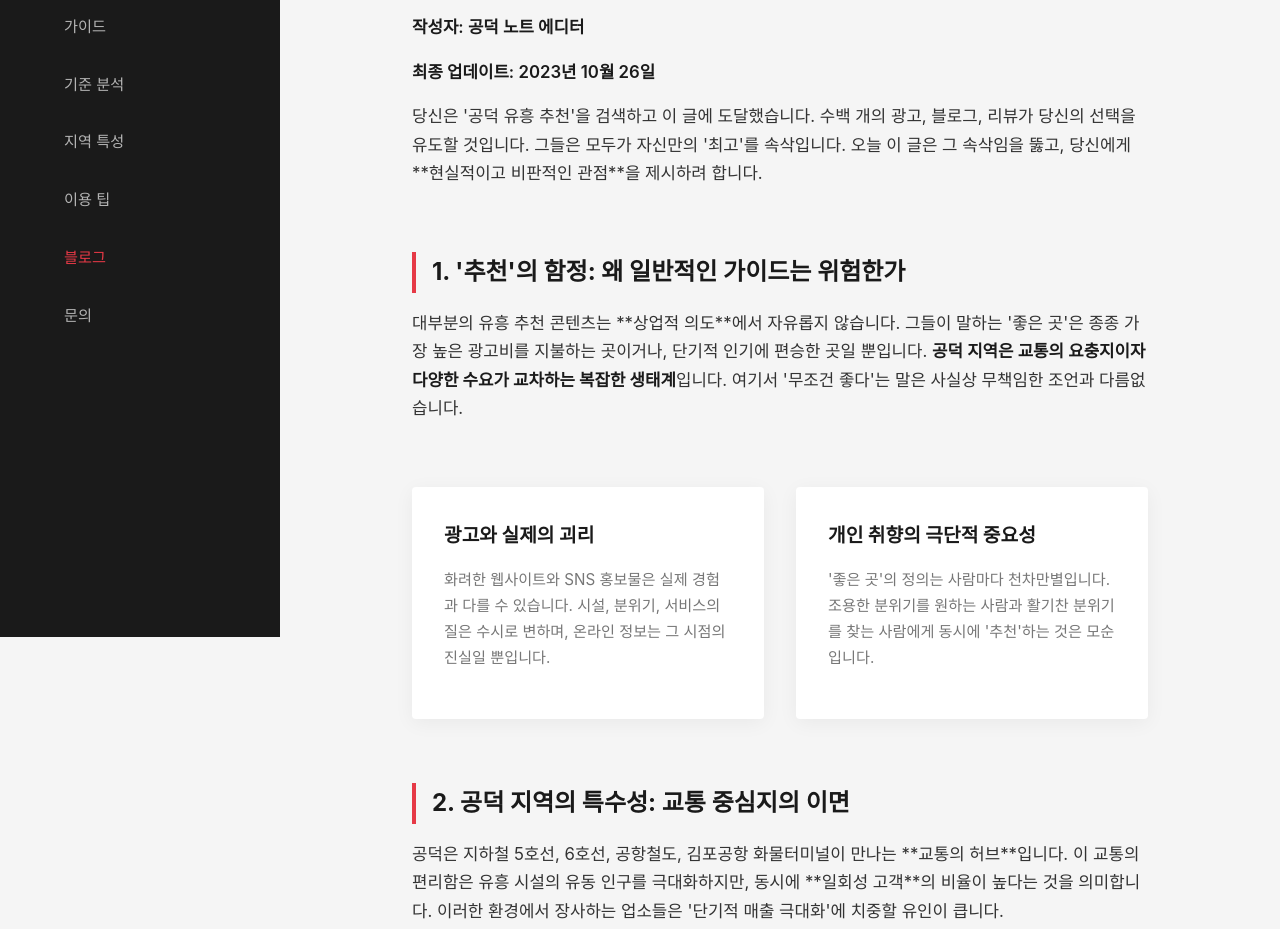
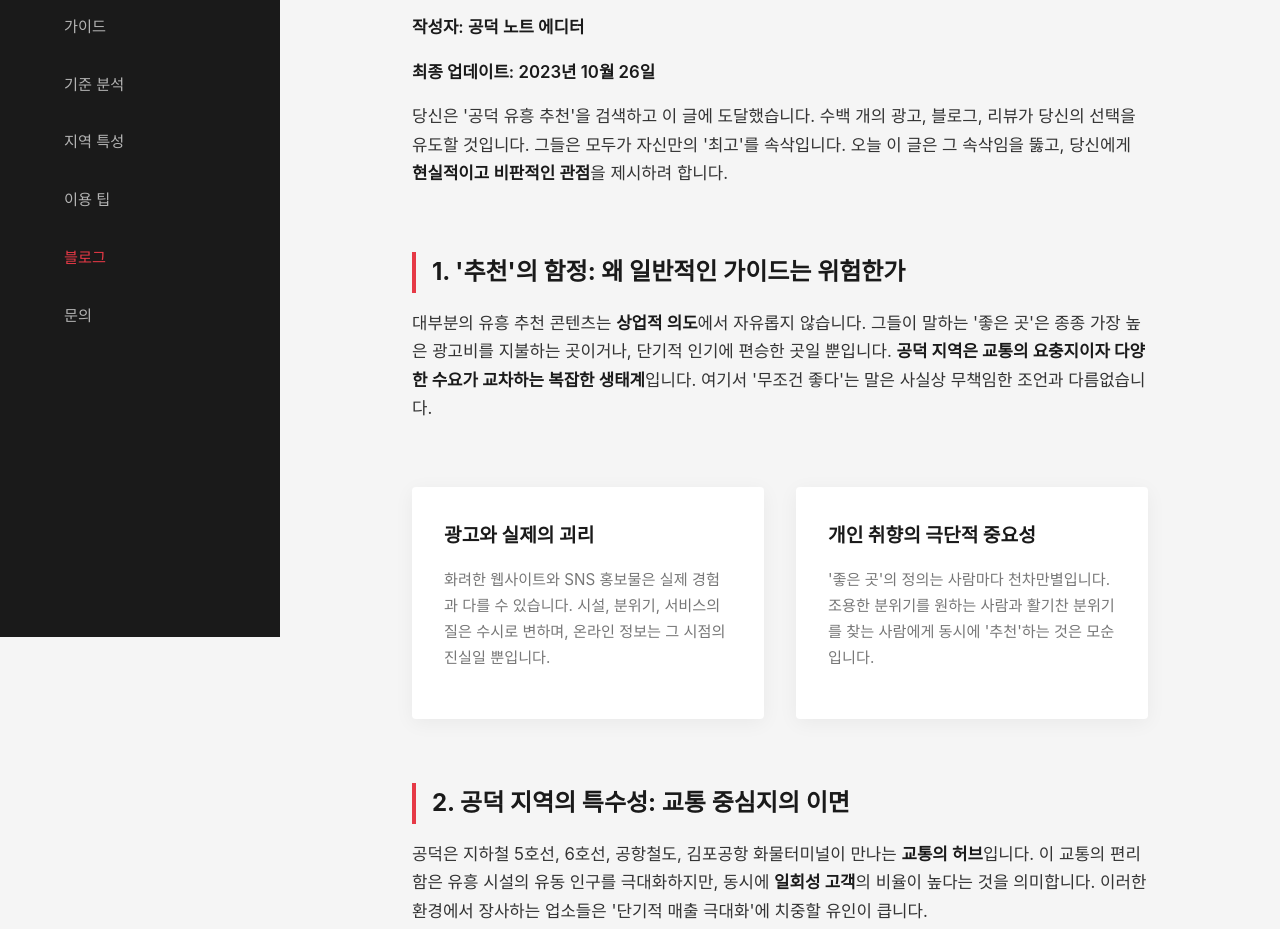
Before and after one commit to dydrkrtks7-cmd/bp-t3b08-yd-kb-link-1, a plain HTML site: page blog.html in a window 1280 px wide. Shown: the part 163-1092 px from the top of the page. Drawn offline with Linux system fonts and the light colour scheme.

Commit message:
deploy: garbage-free snapshot 2026-07-26T15:54:04.250Z

```diff
--- a/blog.html
+++ b/blog.html
@@ -174,10 +174,10 @@
                 <h1>공덕 유흥의 허와 실: 당신이 알아야 할 불편한 진실</h1>
                 <p><strong>작성자: 공덕 노트 에디터</strong></p>
                 <p><strong>최종 업데이트: 2023년 10월 26일</strong></p>
-                <p>당신은 '공덕 유흥 추천'을 검색하고 이 글에 도달했습니다. 수백 개의 광고, 블로그, 리뷰가 당신의 선택을 유도할 것입니다. 그들은 모두가 자신만의 '최고'를 속삭입니다. 오늘 이 글은 그 속삭임을 뚫고, 당신에게 **현실적이고 비판적인 관점**을 제시하려 합니다.</p>
+                <p>당신은 '공덕 유흥 추천'을 검색하고 이 글에 도달했습니다. 수백 개의 광고, 블로그, 리뷰가 당신의 선택을 유도할 것입니다. 그들은 모두가 자신만의 '최고'를 속삭입니다. 오늘 이 글은 그 속삭임을 뚫고, 당신에게 <strong>현실적이고 비판적인 관점</strong>을 제시하려 합니다.</p>
 
                 <h2>1. '추천'의 함정: 왜 일반적인 가이드는 위험한가</h2>
-                <p>대부분의 유흥 추천 콘텐츠는 **상업적 의도**에서 자유롭지 않습니다. 그들이 말하는 '좋은 곳'은 종종 가장 높은 광고비를 지불하는 곳이거나, 단기적 인기에 편승한 곳일 뿐입니다. <strong>공덕 지역은 교통의 요충지이자 다양한 수요가 교차하는 복잡한 생태계</strong>입니다. 여기서 '무조건 좋다'는 말은 사실상 무책임한 조언과 다름없습니다.</p>
+                <p>대부분의 유흥 추천 콘텐츠는 <strong>상업적 의도</strong>에서 자유롭지 않습니다. 그들이 말하는 '좋은 곳'은 종종 가장 높은 광고비를 지불하는 곳이거나, 단기적 인기에 편승한 곳일 뿐입니다. <strong>공덕 지역은 교통의 요충지이자 다양한 수요가 교차하는 복잡한 생태계</strong>입니다. 여기서 '무조건 좋다'는 말은 사실상 무책임한 조언과 다름없습니다.</p>
 
                 <div class="q-grid-kq0d">
                     <div class="q-grid-kq0d-content">
@@ -191,7 +191,7 @@
                 </div>
 
                 <h2>2. 공덕 지역의 특수성: 교통 중심지의 이면</h2>
-                <p>공덕은 지하철 5호선, 6호선, 공항철도, 김포공항 화물터미널이 만나는 **교통의 허브**입니다. 이 교통의 편리함은 유흥 시설의 유동 인구를 극대화하지만, 동시에 **일회성 고객**의 비율이 높다는 것을 의미합니다. 이러한 환경에서 장사하는 업소들은 '단기적 매출 극대화'에 치중할 유인이 큽니다.</p>
+                <p>공덕은 지하철 5호선, 6호선, 공항철도, 김포공항 화물터미널이 만나는 <strong>교통의 허브</strong>입니다. 이 교통의 편리함은 유흥 시설의 유동 인구를 극대화하지만, 동시에 <strong>일회성 고객</strong>의 비율이 높다는 것을 의미합니다. 이러한 환경에서 장사하는 업소들은 '단기적 매출 극대화'에 치중할 유인이 큽니다.</p>
 
                 <div class="q-grid-kq0d">
                     <div class="q-grid-kq0d-content">
@@ -212,7 +212,7 @@
 
                 <div class="pnl-conclusion">
                     <h3>결론: '추천'을 '참고 자료'로 받아들이십시오</h2>
-                    <p>공덕 유흥 추천 가이드는 당신의 선택을 대신해 주지 않습니다. **최종 결정권은 항상 당신에게 있습니다.** 이 글이 당신에게 준 것은 '좋은 곳'의 목록이 아니라, '좋은 곳'을 찾는 **비판적 사고의 프레임워크**입니다. 그 프레임워크로 당신의 기준을 세우고, 직접 경험을 통해 당신만의 '공덕 유흥 지도'를 그리시기 바랍니다. 그것만이 당신의 시간과 돈을 가장 현명하게 투자하는 방법입니다.</p>
+                    <p>공덕 유흥 추천 가이드는 당신의 선택을 대신해 주지 않습니다. <strong>최종 결정권은 항상 당신에게 있습니다.</strong> 이 글이 당신에게 준 것은 '좋은 곳'의 목록이 아니라, '좋은 곳'을 찾는 <strong>비판적 사고의 프레임워크</strong>입니다. 그 프레임워크로 당신의 기준을 세우고, 직접 경험을 통해 당신만의 '공덕 유흥 지도'를 그리시기 바랍니다. 그것만이 당신의 시간과 돈을 가장 현명하게 투자하는 방법입니다.</p>
                 </div>
             </article>
         </main>
```
